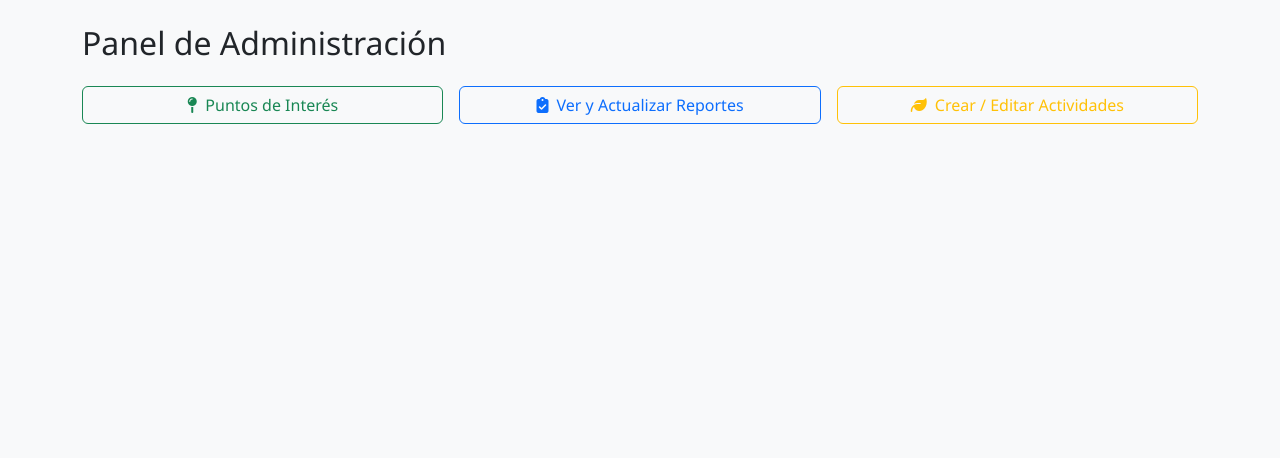
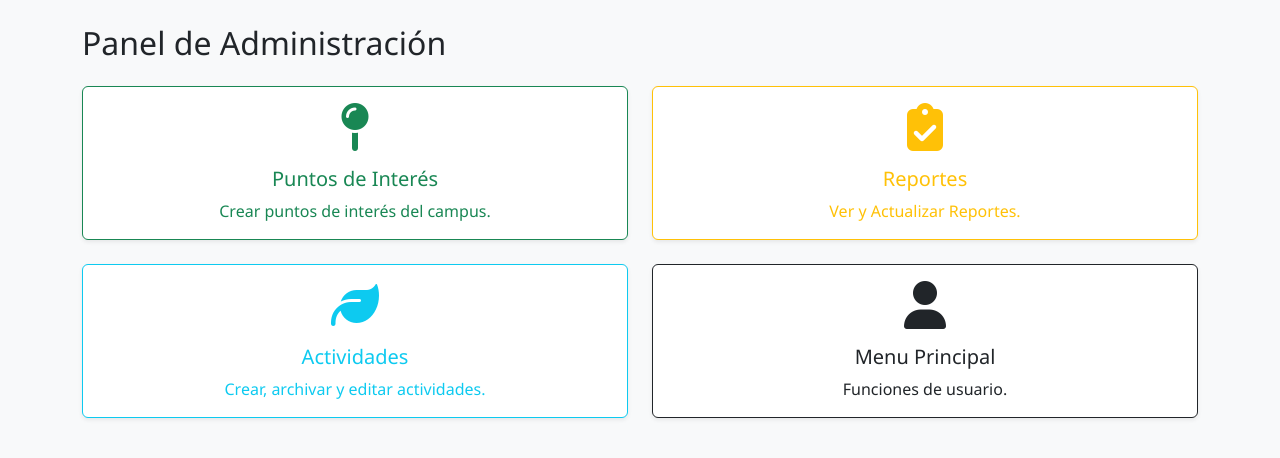
Before and after one commit to Reindhart/ecocampus-project, a Flask app: page /admin in a window 1280 px wide. Shown: the part 62-520 px from the top of the page. Run offline with Flask 3, Linux system fonts and the light colour scheme; a user stored in the database is signed in; some libraries are stand-ins or nearby versions.

Commit message:
enhancements

```diff
--- a/frontend/templates/admin/dashboard.html
+++ b/frontend/templates/admin/dashboard.html
@@ -5,20 +5,49 @@
 {% block content %}
 <h2 class="mb-4">Panel de Administración</h2>
 
-<div class="row g-3">
-  <div class="col-md-4">
-    <a href="{{ url_for('admin_puntos') }}" class="btn btn-outline-success w-100">
-      <i class="fas fa-map-pin me-1"></i> Puntos de Interés
+<div class="row row-cols-1 row-cols-md-2 g-4">
+    <div class="col">
+      <a href="{{ url_for('admin_puntos') }}" class="text-decoration-none">
+        <div class="card shadow-sm h-100 text-success border-success">
+          <div class="card-body text-center">
+            <i class="fas fa-map-pin fa-3x mb-3"></i>
+            <h5 class="card-title">Puntos de Interés</h5>
+            <p class="card-text">Crear puntos de interés del campus.</p>
+          </div>
+        </div>
       </a>
     </div>
-  <div class="col-md-4">
-    <a href="{{ url_for('admin_reportes') }}" class="btn btn-outline-primary w-100">
-      <i class="fas fa-clipboard-check me-1"></i> Ver y Actualizar Reportes
+    <div class="col">
+      <a href="{{ url_for('admin_reportes') }}" class="text-decoration-none">
+        <div class="card shadow-sm h-100 text-warning border-warning">
+          <div class="card-body text-center">
+            <i class="fas fa-clipboard-check fa-3x mb-3"></i>
+            <h5 class="card-title">Reportes</h5>
+            <p class="card-text">Ver y Actualizar Reportes.</p>
+          </div>
+        </div>
       </a>
     </div>
-  <div class="col-md-4">
-    <a href="{{ url_for('admin_actividades') }}" class="btn btn-outline-warning w-100">
-      <i class="fas fa-leaf me-1"></i> Crear / Editar Actividades
+    <div class="col">
+      <a href="{{ url_for('admin_actividades') }}" class="text-decoration-none">
+        <div class="card shadow-sm h-100 text-info border-info">
+          <div class="card-body text-center">
+            <i class="fas fa-leaf fa-3x mb-3"></i>
+            <h5 class="card-title">Actividades</h5>
+            <p class="card-text">Crear, archivar y editar actividades.</p>
+          </div>
+        </div>
+      </a>
+    </div>
+    <div class="col">
+      <a href="{{ url_for('menu') }}" class="text-decoration-none">
+        <div class="card shadow-sm h-100 text-dark border-dark">
+          <div class="card-body text-center">
+            <i class="fas fa-user fa-3x mb-3"></i>
+            <h5 class="card-title">Menu Principal</h5>
+            <p class="card-text">Funciones de usuario.</p>
+          </div>
+        </div>
       </a>
     </div>
   </div>
--- a/frontend/templates/perfil_reportes.html
+++ b/frontend/templates/perfil_reportes.html
@@ -4,8 +4,8 @@
 
 {% block content %}
 <div class="row mt-4">
-    <div class="col-sm-3">
-  <h2 class="mb-4">Mis Reportes</h2>
+  <div class="col-sm-3">
+    <h2 class="mb-4">Mis Reportes</h2>
   </div>
     <div class="col-sm-2">
         <a href="{{ url_for('reportes') }}" class="btn btn-outline-success w-100">
```
Also changed, not shown: frontend/static/css/custom-markers.css (+9 -1 lines), frontend/static/js/puntos.json (+45 -3 lines), frontend/templates/admin/actividades.html (+10 -1 lines), frontend/templates/admin/puntos.html (+26 -5 lines), frontend/templates/admin/reportes.html (+10 -1 lines), frontend/templates/mapa.html (+14 -2 lines), app.db. Lines whose indentation alone changed are shown as unchanged.
